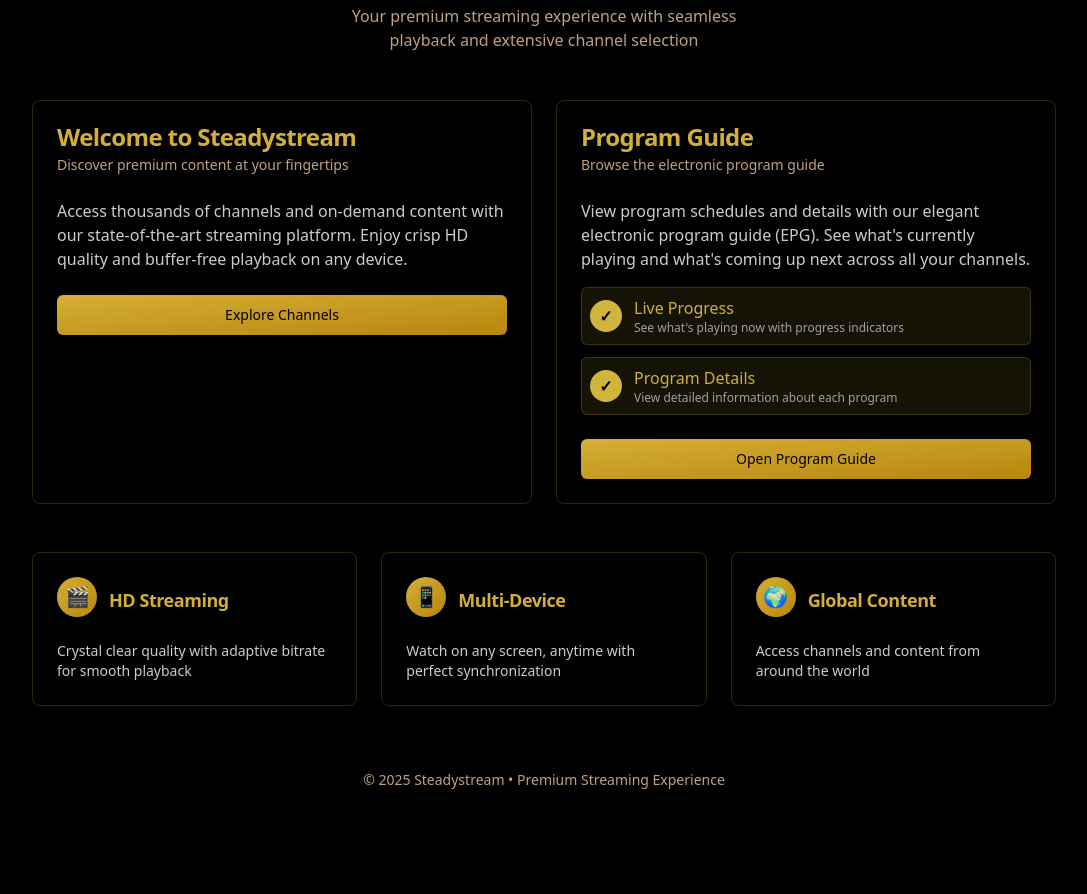
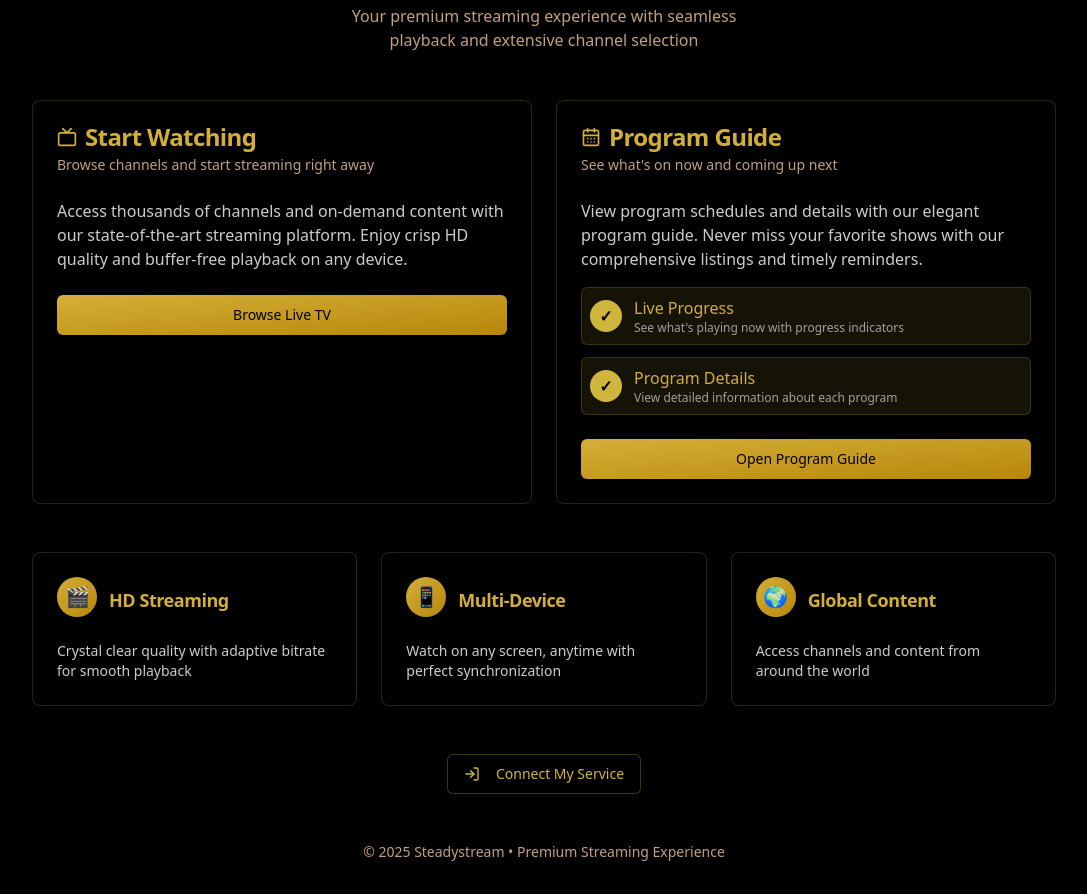
Before and after one commit to Travsingletary/stream-joy-unleashed, a React (Vite) app: page / in a window 1280 px wide. Shown: the part 220-1114 px from the top of the page, without its empty margins (96-1183 px from the left). Before the commit the page ends 1042 px from the top, so only its background shows below. Built offline with nearby package versions, Linux system fonts and the light colour scheme.

Commit message:
feat: Implement landing page
Implement the landing page with the specified design, navigation, and styling.

```diff
--- a/src/pages/Index.tsx
+++ b/src/pages/Index.tsx
@@ -3,6 +3,7 @@ import React from "react";
 import { Button } from "@/components/ui/button";
 import { Card, CardContent, CardDescription, CardFooter, CardHeader, CardTitle } from "@/components/ui/card";
 import { useNavigate } from "react-router-dom";
+import { Tv, CalendarDays, LogIn } from "lucide-react";
 
 const Index = () => {
   const navigate = useNavigate();
@@ -31,9 +32,11 @@ const Index = () => {
       <div className="w-full max-w-5xl grid grid-cols-1 md:grid-cols-2 gap-6">
         <Card className="bg-black border border-steadystream-gold/20 shadow-lg hover:gold-glow transition-shadow duration-300">
           <CardHeader>
-            <CardTitle className="text-steadystream-gold-light">Welcome to Steadystream</CardTitle>
+            <CardTitle className="text-steadystream-gold-light flex items-center gap-2">
+              <Tv className="h-5 w-5" /> Start Watching
+            </CardTitle>
             <CardDescription className="text-steadystream-secondary">
-              Discover premium content at your fingertips
+              Browse channels and start streaming right away
             </CardDescription>
           </CardHeader>
           <CardContent className="text-white/80">
@@ -48,22 +51,24 @@ const Index = () => {
               className="w-full bg-gold-gradient hover:bg-gold-gradient-hover text-black font-medium"
               onClick={() => navigate("/channels")}
             >
-              Explore Channels
+              Browse Live TV
             </Button>
           </CardFooter>
         </Card>
 
         <Card className="bg-black border border-steadystream-gold/20 shadow-lg hover:gold-glow transition-shadow duration-300">
           <CardHeader>
-            <CardTitle className="text-steadystream-gold-light">Program Guide</CardTitle>
+            <CardTitle className="text-steadystream-gold-light flex items-center gap-2">
+              <CalendarDays className="h-5 w-5" /> Program Guide
+            </CardTitle>
             <CardDescription className="text-steadystream-secondary">
-              Browse the electronic program guide
+              See what's on now and coming up next
             </CardDescription>
           </CardHeader>
           <CardContent className="space-y-4 text-white/80">
             <p>
-              View program schedules and details with our elegant electronic program guide (EPG).
-              See what's currently playing and what's coming up next across all your channels.
+              View program schedules and details with our elegant program guide.
+              Never miss your favorite shows with our comprehensive listings and timely reminders.
             </p>
             <div className="grid gap-3 mt-3">
               <div className="flex items-center p-2 rounded-md bg-steadystream-gold/10 border border-steadystream-gold/20">
@@ -128,8 +133,19 @@ const Index = () => {
         ))}
       </div>
 
+      {/* Connect service button */}
+      <div className="mt-12 mb-4">
+        <Button
+          variant="outline"
+          className="border-steadystream-gold/30 text-steadystream-gold hover:bg-steadystream-gold/10"
+          onClick={() => navigate("/login")}
+        >
+          <LogIn className="mr-2 h-4 w-4" /> Connect My Service
+        </Button>
+      </div>
+
       {/* Footer */}
-      <footer className="mt-16 text-center text-steadystream-secondary text-sm">
+      <footer className="mt-8 text-center text-steadystream-secondary text-sm">
         <p>© 2025 Steadystream • Premium Streaming Experience</p>
       </footer>
     </div>
```
